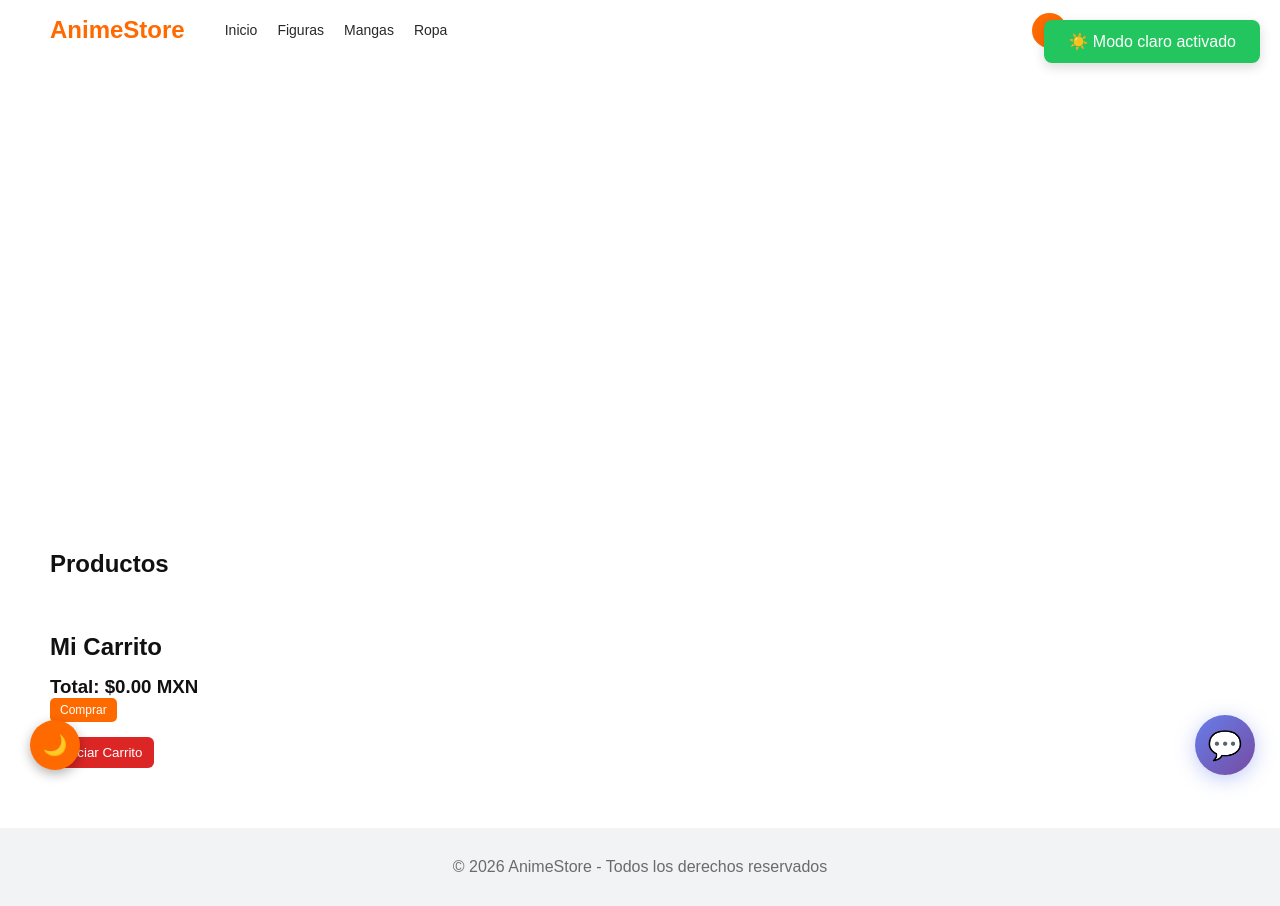
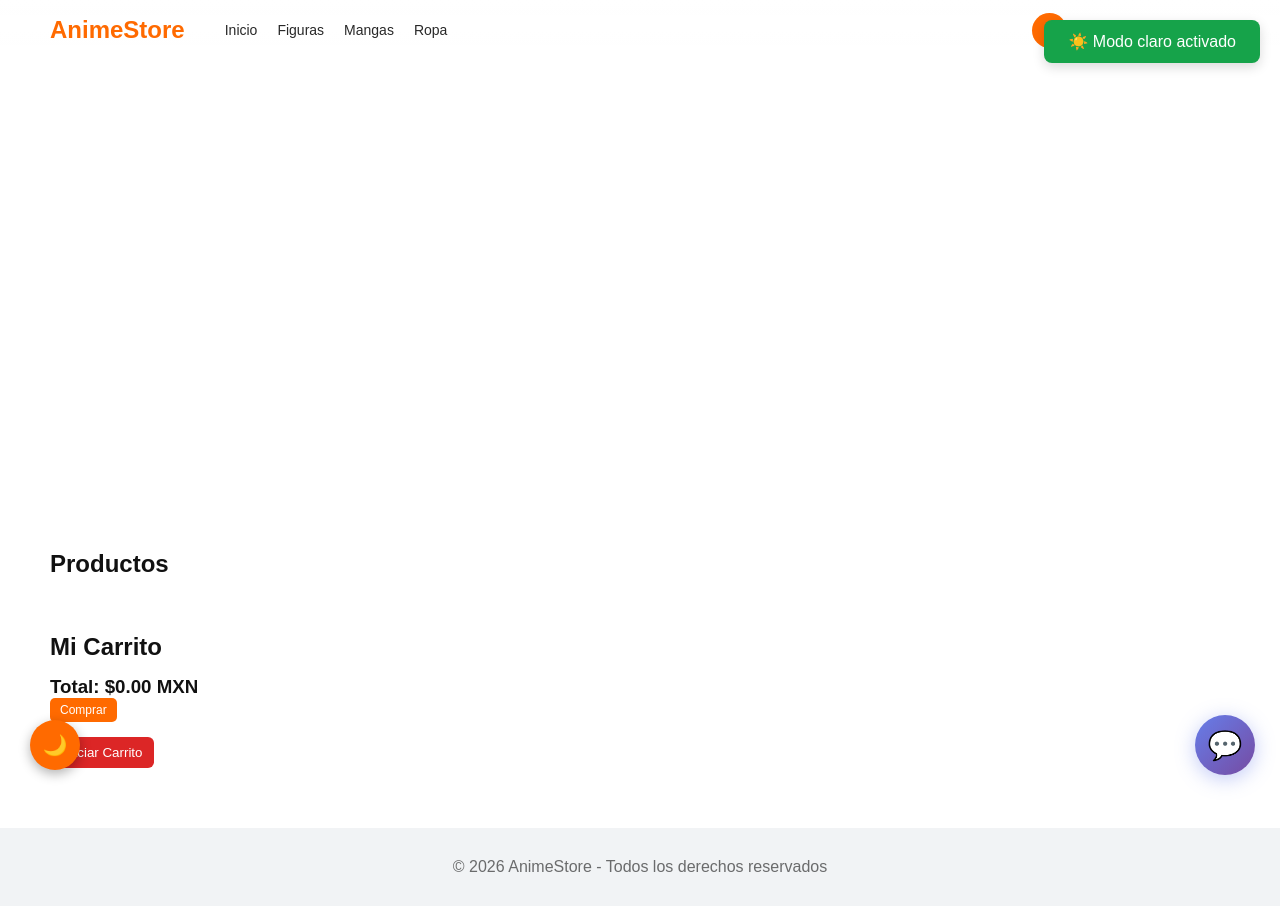
Before and after one commit to darkphoenix9979/tienda, a website: page login-topicos/public/tienda.html in a window 1280 px wide. Both pictures are taken after a click on the button "☀️". Drawn offline with nearby package versions, Linux system fonts and the light colour scheme; no server answers.

Commit message:
implementacion del modo oscuro y modo luz

```diff
--- a/login-topicos/public/tienda.css
+++ b/login-topicos/public/tienda.css
@@ -7,6 +7,7 @@
   --bg-secondary: #1f1f1f;
   --bg-tertiary: #111111;
   --bg-card-hover: #1a1a1a;
+  --bg-card: #111111;
   --text-primary: #ffffff;
   --text-secondary: rgba(255,255,255,0.9);
   --text-muted: rgba(255,255,255,0.7);
@@ -20,6 +21,7 @@
   --modal-overlay: rgba(0,0,0,0.7);
   --badge-bg: #ef4444;
   --transition-speed: 0.3s;
+  --toast-success: #22c55e;
 }
 
 [data-theme="light"] {
@@ -29,6 +31,7 @@
   --bg-tertiary: #f1f3f5;
   --bg-card-hover: #e9ecef;
   --text-primary: #111111;
+  --bg-card: #ffffff;
   --text-secondary: rgba(17,17,17,0.9);
   --text-muted: rgba(17,17,17,0.6);
   --accent-primary: #ff6a00;
@@ -39,6 +42,7 @@
   --dropdown-hover: #e9ecef;
   --modal-overlay: rgba(0,0,0,0.5);
   --badge-bg: #dc2626;
+  --toast-success: #16a34a;
 }
 
 /* ==========================
```
